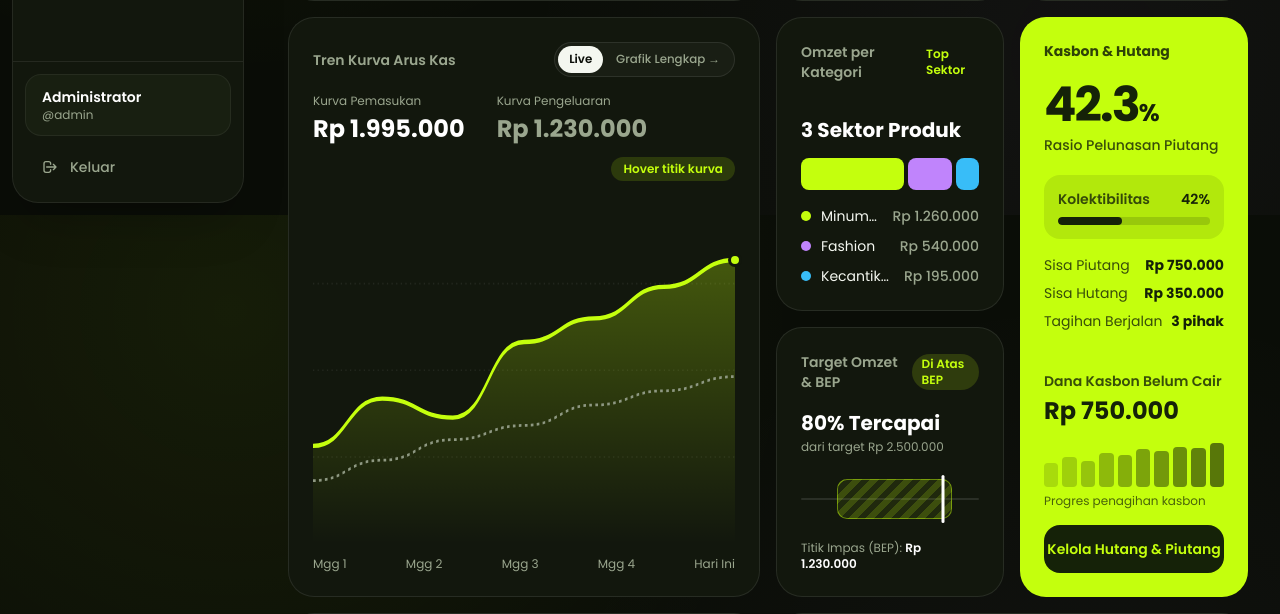
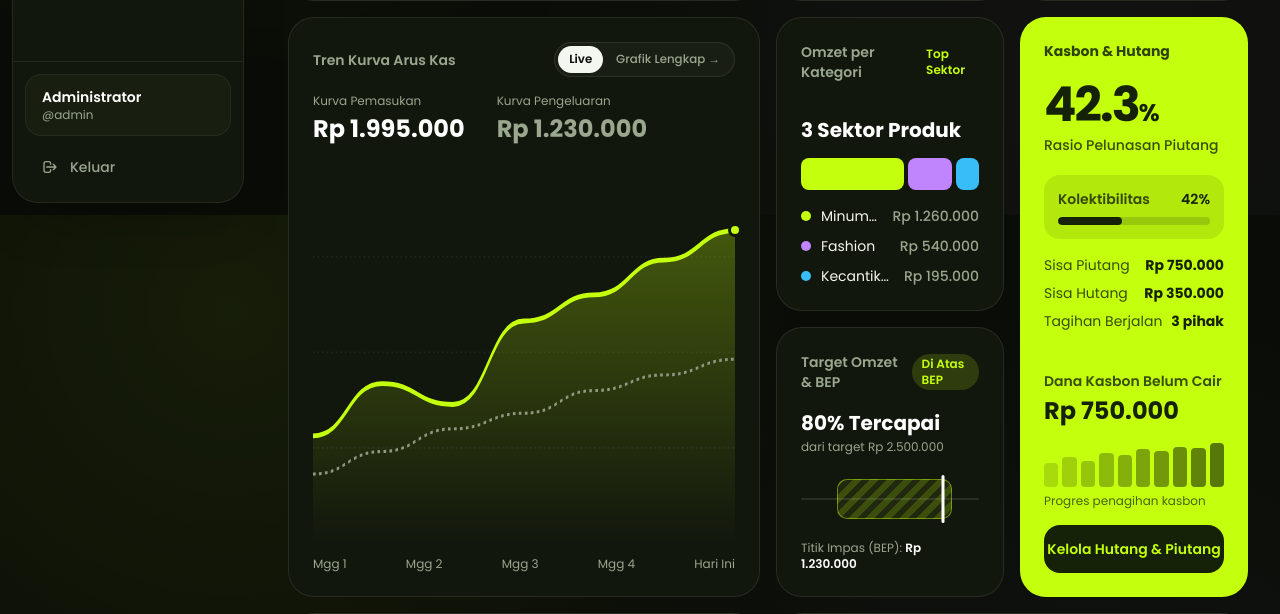
Before and after one commit to ekawahyu-project/Project_PemrogramanWeb, a Laravel app: page /dashboard in a window 1280 px wide. Shown: the part 585-1199 px from the top of the page. Run offline with Laravel 12, Linux system fonts and the light colour scheme; a user stored in the database is signed in; data comes from the database, SQL or seed files in the repository; some libraries are stand-ins or nearby versions.

Commit message:
update UI

```diff
--- a/resources/views/dashboard.blade.php
+++ b/resources/views/dashboard.blade.php
@@ -293,9 +293,6 @@
                                 {{ $outFormatted }}
                             </p>
                         </div>
-                        <span class="hidden sm:inline-flex ml-auto rounded-full bg-[#C4FF0D]/15 px-3 py-1 text-xs font-semibold tabular-nums text-[#C4FF0D]">
-                            Hover titik kurva
-                        </span>
                     </div>
 
                     <!-- Interactive Smooth SVG Curve -->
```
